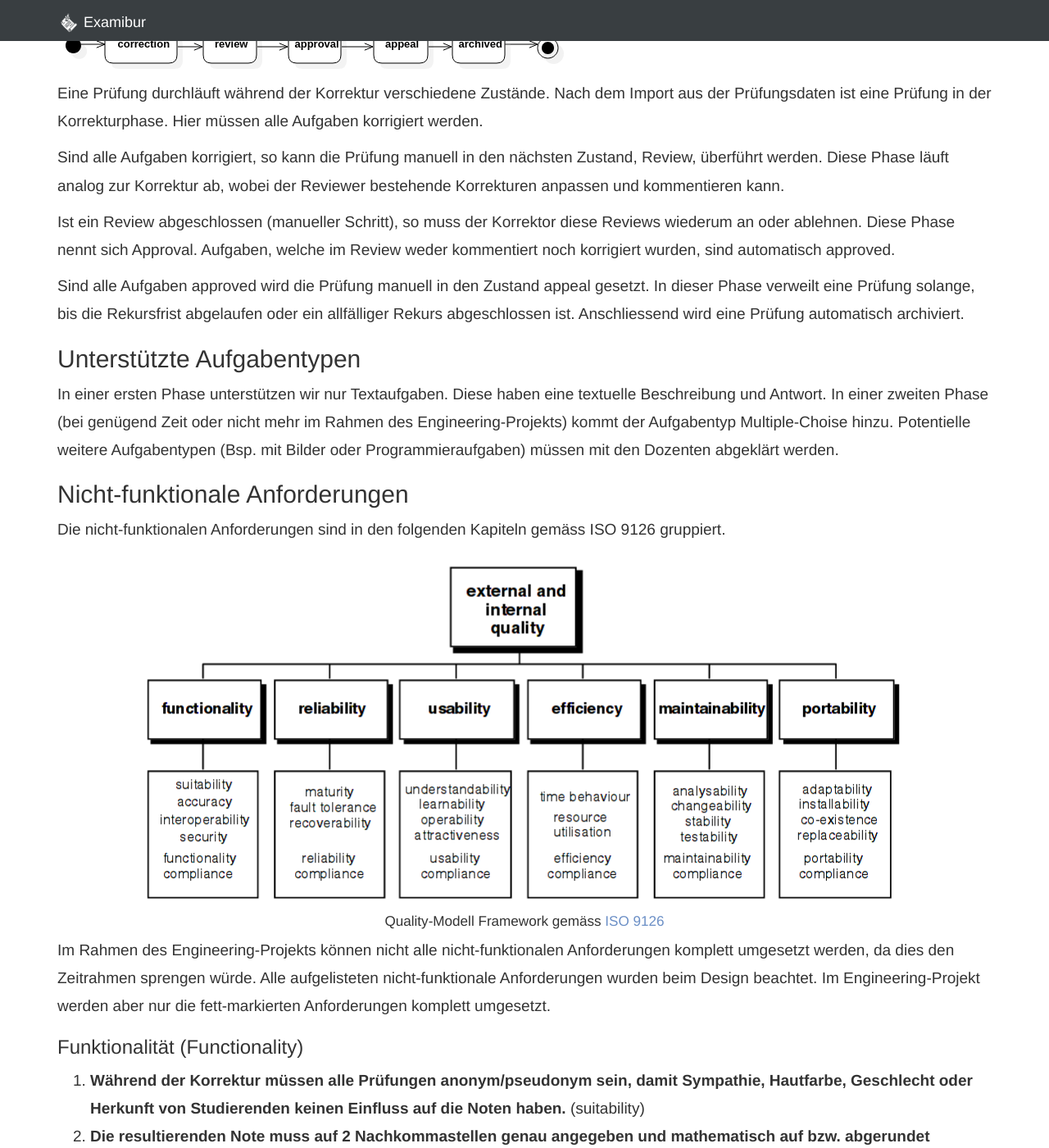
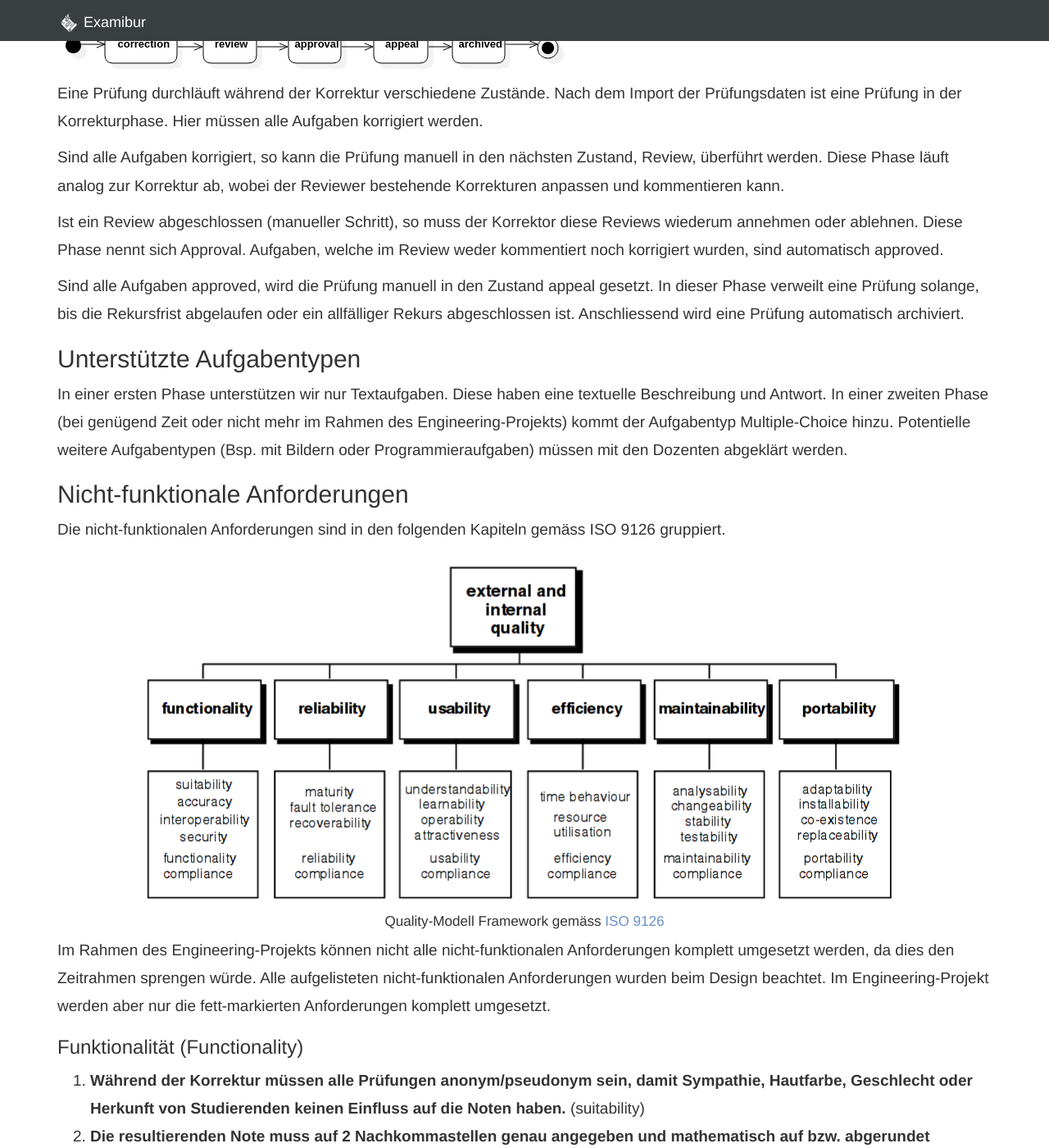
Before and after one commit to Examibur/examibur, a Jekyll site: the page built from docs/anforderungen/anforderungsspezifikation.md, in a window 1280 px wide and 1400 px high, scrolled down 352 px. Shown: the whole window at 82% size. Built offline with Jekyll 4.4.1, drawn with Linux system fonts in a browser that asks for light colours; nearby versions of some CDN libraries; Markdown is read by kramdown in place of the engine named in the settings; some of the changed text lies outside the part shown.

Commit message:
correct some typos

```diff
--- a/docs/anforderungen/anforderungsspezifikation.md
+++ b/docs/anforderungen/anforderungsspezifikation.md
@@ -9,16 +9,16 @@ title: Anforderungsspezifikation
 
 ![](resources/exam_states.svg)
 
-Eine Prüfung durchläuft während der Korrektur verschiedene Zustände. Nach dem Import aus der Prüfungsdaten ist eine Prüfung in der Korrekturphase. Hier müssen alle Aufgaben korrigiert werden.
+Eine Prüfung durchläuft während der Korrektur verschiedene Zustände. Nach dem Import der Prüfungsdaten ist eine Prüfung in der Korrekturphase. Hier müssen alle Aufgaben korrigiert werden.
 
 Sind alle Aufgaben korrigiert, so kann die Prüfung manuell in den nächsten Zustand, Review, überführt werden. Diese Phase läuft analog zur Korrektur ab, wobei der Reviewer bestehende Korrekturen anpassen und kommentieren kann.
 
-Ist ein Review abgeschlossen (manueller Schritt), so muss der Korrektor diese Reviews wiederum an oder ablehnen. Diese Phase nennt sich Approval. Aufgaben, welche im Review weder kommentiert noch korrigiert wurden, sind automatisch approved.
+Ist ein Review abgeschlossen (manueller Schritt), so muss der Korrektor diese Reviews wiederum annehmen oder ablehnen. Diese Phase nennt sich Approval. Aufgaben, welche im Review weder kommentiert noch korrigiert wurden, sind automatisch approved.
 
-Sind alle Aufgaben approved wird die Prüfung manuell in den Zustand appeal gesetzt. In dieser Phase verweilt eine Prüfung solange, bis die Rekursfrist abgelaufen oder ein allfälliger Rekurs abgeschlossen ist. Anschliessend wird eine Prüfung automatisch archiviert.
+Sind alle Aufgaben approved, wird die Prüfung manuell in den Zustand appeal gesetzt. In dieser Phase verweilt eine Prüfung solange, bis die Rekursfrist abgelaufen oder ein allfälliger Rekurs abgeschlossen ist. Anschliessend wird eine Prüfung automatisch archiviert.
 
 ## Unterstützte Aufgabentypen
-In einer ersten Phase unterstützen wir nur Textaufgaben. Diese haben eine textuelle Beschreibung und Antwort. In einer zweiten Phase (bei genügend Zeit oder nicht mehr im Rahmen des Engineering-Projekts) kommt der Aufgabentyp Multiple-Choise hinzu. Potentielle weitere Aufgabentypen (Bsp. mit Bilder oder Programmieraufgaben) müssen mit den Dozenten abgeklärt werden.
+In einer ersten Phase unterstützen wir nur Textaufgaben. Diese haben eine textuelle Beschreibung und Antwort. In einer zweiten Phase (bei genügend Zeit oder nicht mehr im Rahmen des Engineering-Projekts) kommt der Aufgabentyp Multiple-Choice hinzu. Potentielle weitere Aufgabentypen (Bsp. mit Bildern oder Programmieraufgaben) müssen mit den Dozenten abgeklärt werden.
 
 ## Nicht-funktionale Anforderungen
 
@@ -30,21 +30,21 @@ Die nicht-funktionalen Anforderungen sind in den folgenden Kapiteln gemäss ISO
 </figure>
 
 Im Rahmen des Engineering-Projekts können nicht alle nicht-funktionalen Anforderungen komplett umgesetzt werden, da dies den Zeitrahmen sprengen würde.
-Alle aufgelisteten nicht-funktionale Anforderungen wurden beim Design beachtet. Im Engineering-Projekt werden aber nur die fett-markierten Anforderungen komplett umgesetzt.
+Alle aufgelisteten nicht-funktionalen Anforderungen wurden beim Design beachtet. Im Engineering-Projekt werden aber nur die fett-markierten Anforderungen komplett umgesetzt.
 
 ### Funktionalität (Functionality)
 
 1. **Während der Korrektur müssen alle Prüfungen anonym/pseudonym sein, damit Sympathie, Hautfarbe, Geschlecht oder Herkunft von Studierenden keinen Einfluss auf die Noten haben.** (suitability)
 2. **Die resultierenden Note muss auf 2 Nachkommastellen genau angegeben und mathematisch auf bzw. abgerundet werden.** (accuracy)
-3. **Die Berechnung der resultierende Note muss genau aufgeschlüsselt dargestellt werden, damit deren Berechnung nachvollzogen werden kann.**  (accuracy)
+3. **Die Berechnung der resultierenden Note muss genau aufgeschlüsselt dargestellt werden, damit deren Berechnung nachvollzogen werden kann.**  (accuracy)
 4. **Es müssen weitere Notensysteme innerhalb von 5 Arbeitstagen integriert werden können, um das Produkt auch im Ausland vertreiben zu können.** (interoperability)
 5. **Die Anbindung an eine andere Datenbank-Schnittstelle muss innerhalb von 10 Tagen realisiert werden können.** (interoperability)
-6. **Änderungen an Noten und Korrekturen müssen immer mit Autor, Datum und getätigten Änderungen protokolliert werden, damit die Korrektur stehts nachvollzogen werden kann.** (security)
+6. **Änderungen an Noten und Korrekturen müssen immer mit Autor, Datum und getätigten Änderungen protokolliert werden, damit die Korrektur stets nachvollzogen werden kann.** (security)
 7. **Review-Kommentare dürfen nicht für alle Benutzer (Bsp. Studenten) einsehbar sein, da diese nur dem internen Austausch im Review-Prozess dienen.** (security)
 8. **Das System darf keine Passwörter speichern. Die Authentifizierung und Autorisierung erfolgt ausschliesslich über Drittsysteme (Bsp. LDAP), damit die Passwörter zentral verwaltet und abgesichert werden.** (security)
 9. Bestehende Infrastruktur für Authentifizierung und Autorisierung (LDAP) muss ohne den Zwang, neue Gruppen zu definieren, verwendet werden können. (interoperability)
 10. Die resultierenden Noten müssen über eine API exportiert werden können, damit die Anwendung mit bestehenden Systemen (Bsp. Adunis) kombiniert werden kann.  (interoperability)
-11. Die Noten müssen beim Export signiert werden, damit deren Echtheit und Integrität verifiziert werden kannn. (security)
+11. Die Noten müssen beim Export signiert werden, damit deren Echtheit und Integrität verifiziert werden kann. (security)
 12. Sämtliche Daten dürfen nur über verschlüsselte Verbindungen übertragen werden, die minimal den [Empfehlungen und Schlüssellängen des BSI (BSI TR-02102-1, Version 2017-01)](https://www.bsi.bund.de/SharedDocs/Downloads/DE/BSI/Publikationen/TechnischeRichtlinien/TR02102/BSI-TR-02102.pdf;jsessionid=D931A7BAEAA3051CEC548F944E39CA15.1_cid360?__blob=publicationFile&v=3) entsprechen. (security)
 13. Die Daten müssen gemäss [DSG Art. 7](https://www.admin.ch/opc/de/classified-compilation/19920153/index.html#a7) vor unbefugtem Zugriff geschützt sein. (security)
 14. Manipulationen auf der Datenbank müssen automatisch erkannt werden, um Manipulation über den Direktzugriff auf die Datenbank zu verhindern. (security)
@@ -68,16 +68,16 @@ Alle aufgelisteten nicht-funktionale Anforderungen wurden beim Design beachtet.
 6. Vorgenommene Korrekturen werden zwischengespeichert, damit beispielsweise bei einem Browser-Absturz nicht die Arbeit von >1 Minute verloren geht.
 
 ## Effizienz (Efficiency)
-1. Das System muss innerhalb von max. 0.5 Sekunden nach Starten der Aktion durch den Nutzer antworten, auch wenn 200 Nutzern die Anwendung parallel verweden. (time behaviour)
+1. Das System muss innerhalb von max. 0.5 Sekunden nach Starten der Aktion durch den Nutzer antworten, auch wenn 200 Nutzer die Anwendung parallel verwenden. (time behaviour)
 
 ## Änderbarkeit (Maintainability)
 1. **Jede Änderung an einer Korrektur muss protokolliert werden.** (analysability)
 2. **Alle Fehler müssen automatisch protokolliert werden.** (analysability)
-3. **Eine dynamische Konfiguration von Prüfungsreglemente / Modulstrukturen für andere Hochschulen müssen innerhalb von 30 Arbeitstagen eingefügt werden können.** (changability)
-4. **Neue Prüfungsaufgabentypen (Bsp. Multiple-Choise) müssen innerhalb von 10 Arbeitstagen eingeführt werden können.**
+3. **Dynamische Konfigurationen von Prüfungsreglementen / Modulstrukturen für andere Hochschulen müssen innerhalb von 30 Arbeitstagen eingefügt werden können.** (changability)
+4. **Neue Prüfungsaufgabentypen (Bsp. Multiple-Choice) müssen innerhalb von 10 Arbeitstagen eingeführt werden können.**
 5. **Die Business-Logik und alle Use-Cases müssen mit automatischen Unit-Tests abgedeckt sein**. (testability)
-6. **Alle Use-Cases des Web-Interfaces müssen über automatischen Browser-Tests abgedeckt sein**. (testability)
-7. Automatische Updates müssen ohne manuelles Eingreiffen eingespielt werden können (stability)
+6. **Alle Use-Cases des Web-Interfaces müssen über automatische Browser-Tests abgedeckt sein**. (testability)
+7. Automatische Updates müssen ohne manuelles Eingreifen eingespielt werden können (stability)
 
 ## Übertragbarkeit (Portability)
 1. **Das System muss auch als Docker-Image ausgeliefert werden, um eine schnelle Installation zu ermöglichen.** (installability)
```
Also changed, not shown: other parts of docs/anforderungen/anforderungsspezifikation.md (+1 -1 lines).
